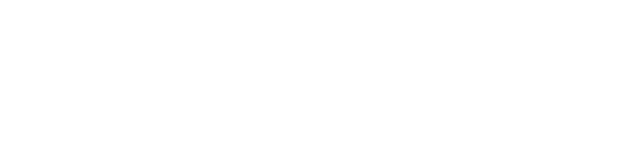
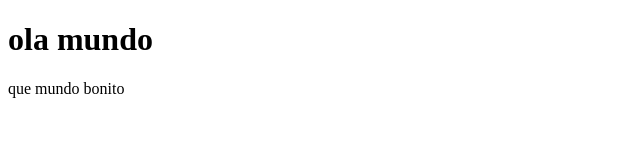
Before and after one commit to Jake-afk47/TS, a plain HTML site: page 1seção/index.html in a window 1280 px wide. Shown: the whole page, without its empty margins (0-640 px from the left). Drawn offline with Linux system fonts and the light colour scheme.

Commit message:
Testando o Live Server

```diff
--- a/1seção/index.html
+++ b/1seção/index.html
@@ -8,7 +8,8 @@
 </head>
 
 <body>
-
+    <h1>ola mundo</h1>
+    <p>que mundo bonito</p>
 </body>
 
 </html>
```
